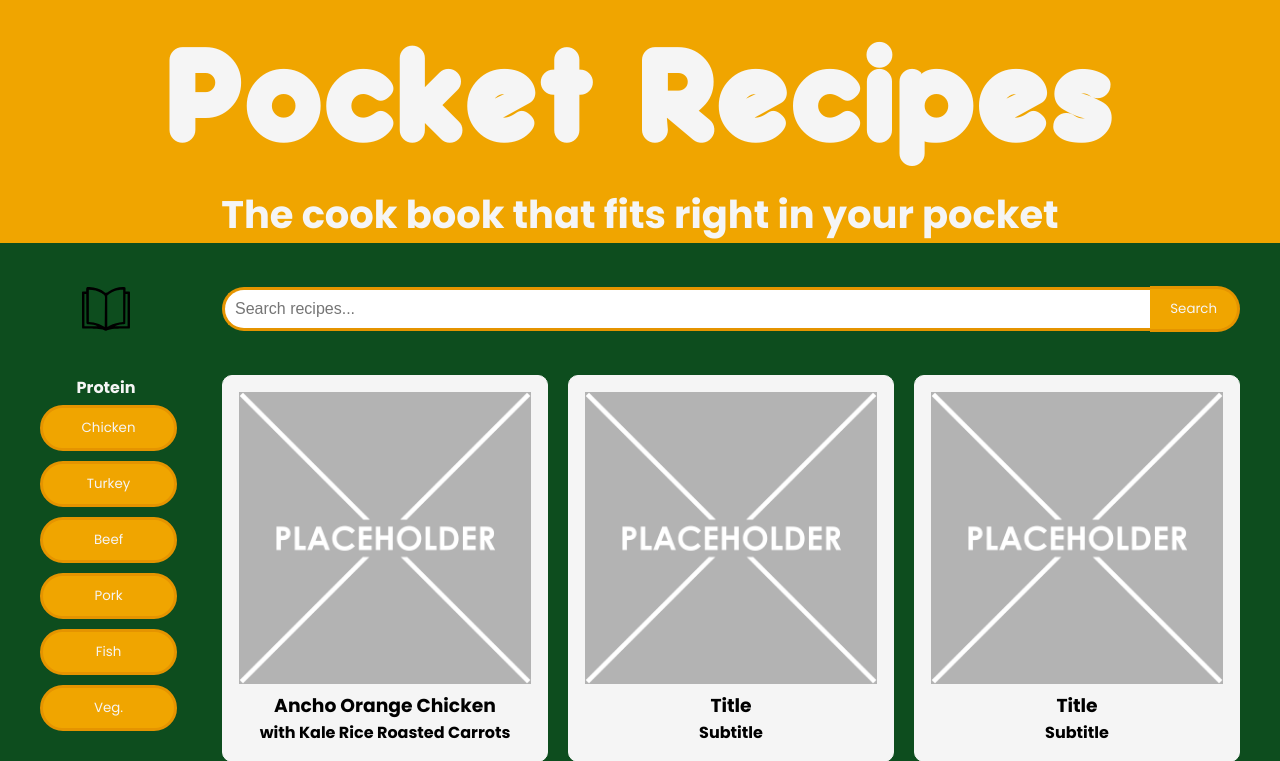
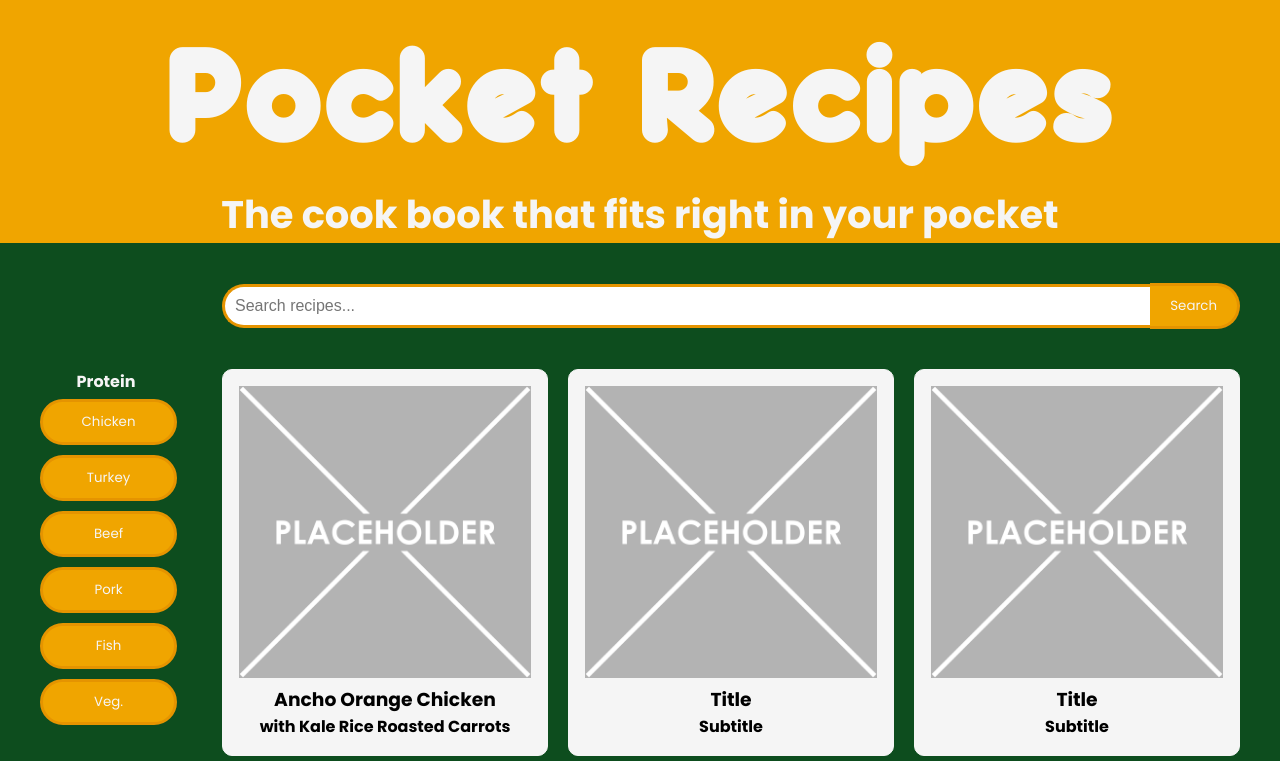
Before and after one commit to feiyoungi/idm232-jy585, a PHP site: page / in a window 1280 px wide. Shown: the top 761 px of the page. Run offline with PHP 8.4, Linux system fonts and the light colour scheme.

Commit message:
Update styles.css

```diff
--- a/index.html
+++ b/index.html
@@ -22,9 +22,9 @@
 
     <div class="search">
         <div class="icon">
-            <a href="index.html">
+            <!-- <a href="index.html">
                 <img src="assets/logo-icon.svg" alt="cook book icon">
-            </a>
+            </a> -->
         </div>
         <div class="search-bar">
             <input type="text" id="searchInput" placeholder="Search recipes..." />
--- a/styles.css
+++ b/styles.css
@@ -63,7 +63,7 @@ body {
     background-color: var(--dark-green);
 }
 
-.icon img{
+/* .icon img{
     width: 30%;
     height: auto;
     color: whitesmoke;
@@ -77,7 +77,7 @@ body {
     margin-left: 20px;
     margin-top: 20px;
     margin-bottom: 20px;
-}
+} */
 
 .search {
     display: grid;
```
